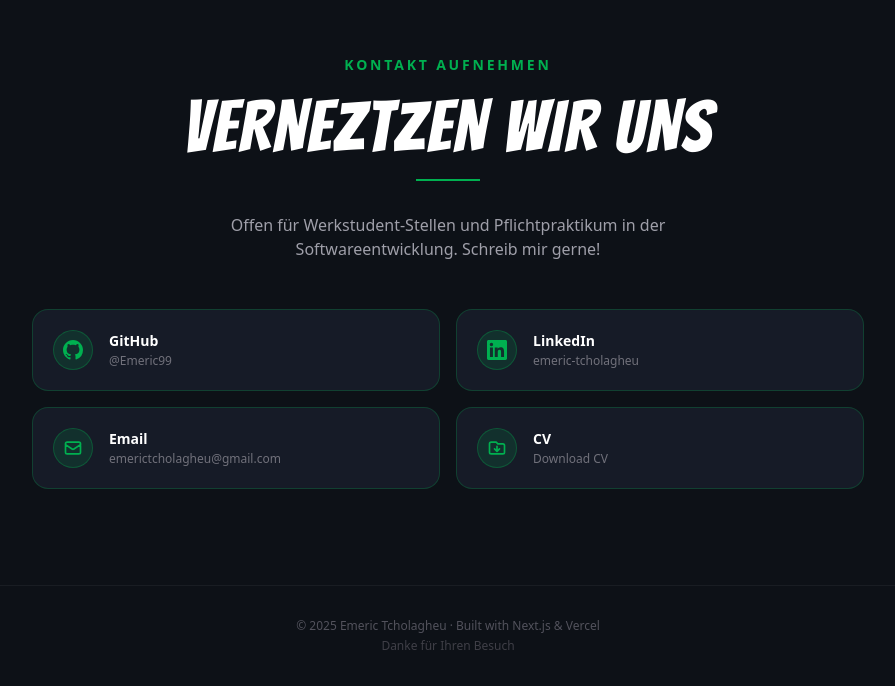
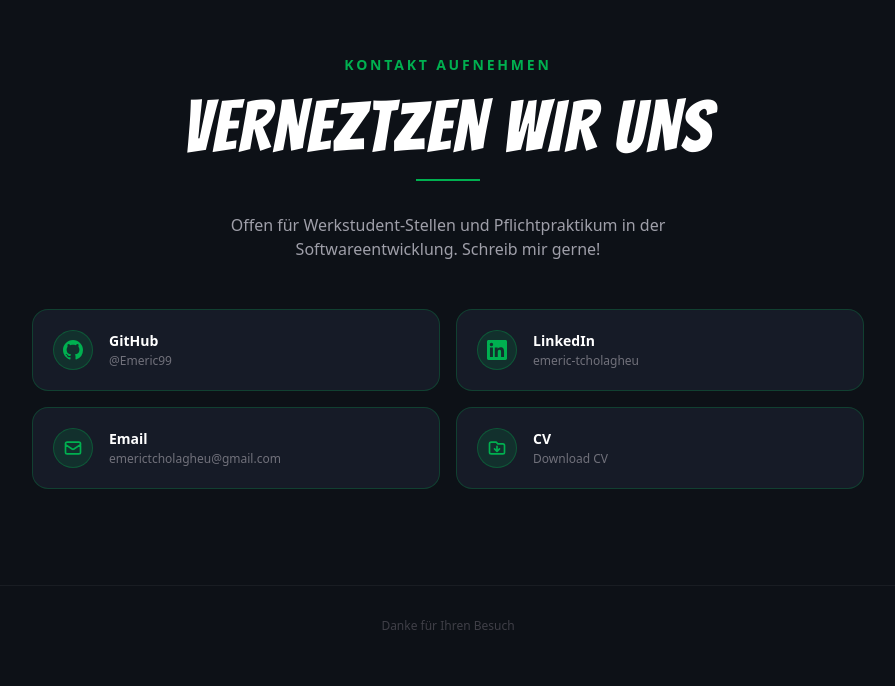
Before and after one commit to Emeric99/portfolio, a Next.js app: page / in a window 1280 px wide. Shown: the part 4748-5434 px from the top of the page, without its empty margins (192-1087 px from the left). Built offline with nearby package versions, Linux system fonts and the light colour scheme.

Commit message:
Remove copyright line from footer

```diff
--- a/app/page.tsx
+++ b/app/page.tsx
@@ -23,8 +23,7 @@ export default function Home() {
       <Certificates lang={lang} />
       <Contact lang={lang} />
       <footer className="border-t border-white/5 text-center py-8 text-xs text-zinc-600">
-        <p>© 2025 Emeric Tcholagheu · Built with Next.js & Vercel</p>
-        <p className="mt-1 text-zinc-700">
+        <p className="text-zinc-700">
           {{ en: "Thank you for visiting", fr: "Merci de votre visite", de: "Danke für Ihren Besuch" }[lang]}
         </p>
       </footer>
```
